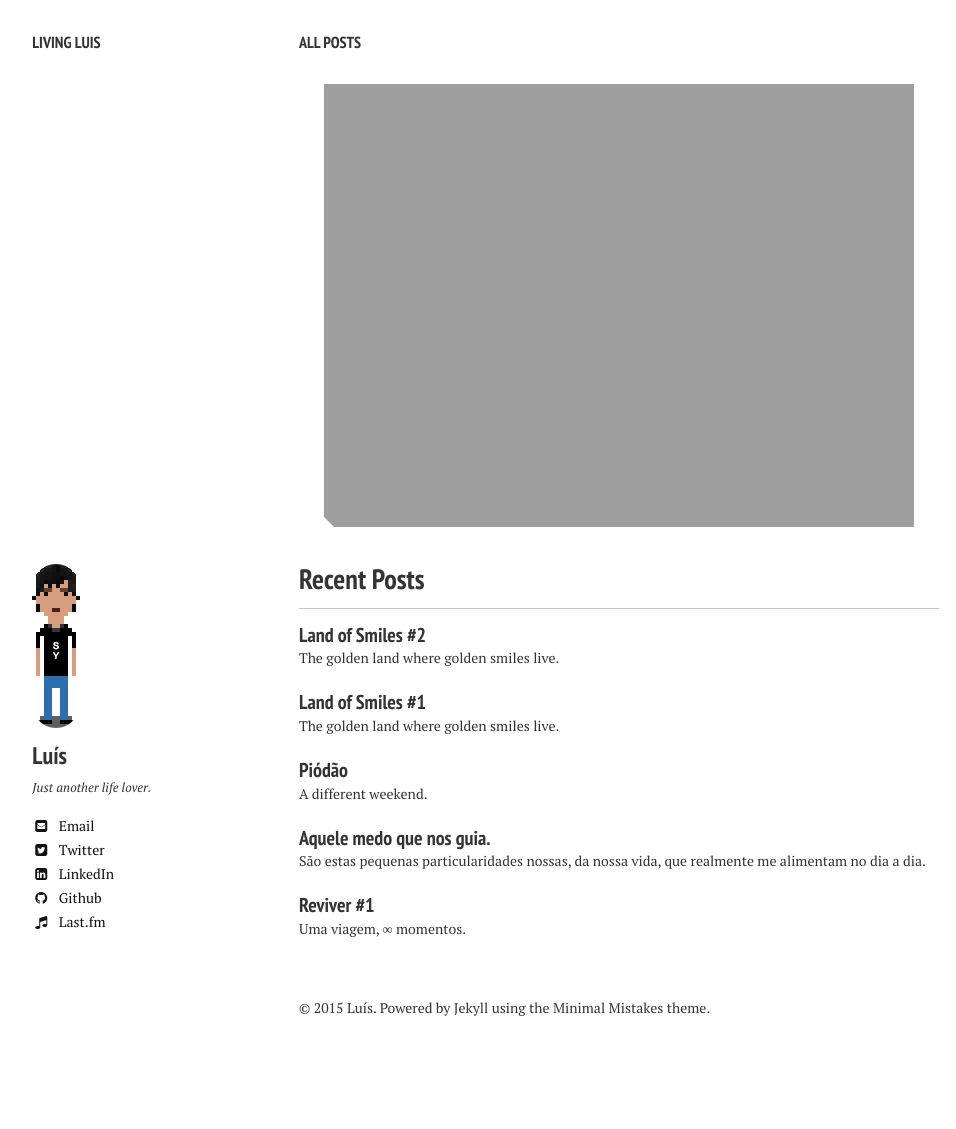
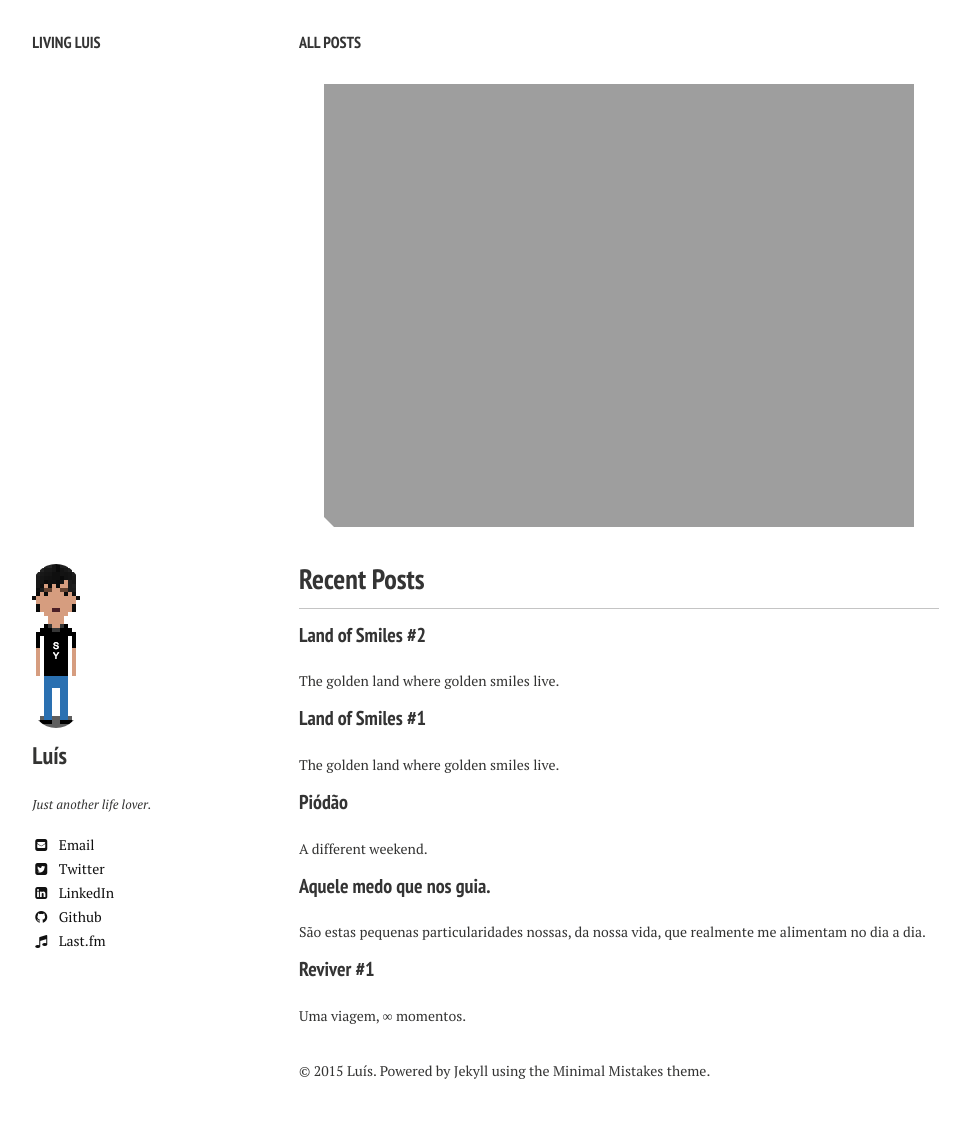
Before and after one commit to luiscspinho/luiscspinho.github.io, a Jekyll site: the page built from index.md, in a window 1280 px wide. Shown: the whole page, without its empty margins (21-977 px from the left). Built offline with Jekyll 4.4.1, drawn with Linux system fonts in a browser that asks for light colours; nearby versions of some CDN libraries; before the commit the page ends 1066 px from its top, so only the background shows below that.

Commit message:
Some small changes on typography to increase readability.

```diff
--- a/_sass/elements.scss
+++ b/_sass/elements.scss
@@ -9,7 +9,7 @@
 }
 /* Figures and images ==================================== */
 figure {
-	margin-bottom: $indent-var;
+	margin-top: $indent-var;
 }
 article img {
 	max-width: 100%;
--- a/_sass/page.scss
+++ b/_sass/page.scss
@@ -217,7 +217,10 @@
 		@include prefix(12,1);
 		@include suffix(12,1);
 		margin-bottom: 2em;
-		@media #{$small} {
+		// typography line-length should be between 45-75 characters.
+		// this magic number is close to that.
+		max-width: 40em;
+		@media #{$medium} {
 			@include grid(12,6);
 			@include prefix(12,0);
 			@include suffix(12,0);
@@ -331,6 +334,7 @@
 		border-bottom: 0 solid transparent;
 	}
 }
+
 .author-social {
   display: block;
   margin-bottom: 5px;
@@ -355,7 +359,7 @@
 		max-width: 110px;
 		@include rounded(150px);
 	}
-	@media #{$small} {
+	@media #{$medium} {
 		display: block;
 		@include grid(12,2);
 		@include prefix(12,0.5);
--- a/_sass/typography.scss
+++ b/_sass/typography.scss
@@ -20,6 +20,11 @@
 }
 h6 {
 	@include font-size(14);
+}
+
+p {
+	@include font(18);
+	line-height: 1.6; // line-height for better readability
 }
 
 // Links
@@ -111,12 +116,12 @@
 // Paragraphs
 // --------------------------------------------------
 p {
-	margin: 0 0 $indent-var;
+	margin: $indent-var 0 0 0;
 	// sibling indentation
   @if $paragraph-indent == true {
     & + p {
 			text-indent: $indent-var;
-			margin-top: -($indent-var);
+			margin-top: $indent-var;
 		}
 	}
 }
@@ -126,11 +131,9 @@
 tt, code, kbd, samp, pre {
 	font-family: $code-font;
 }
-p,
-li {
+
 code {
 	@include font-rem(12);
-		line-height: 1.5;
 	white-space: nowrap;
 	margin: 0 2px;
 	padding: 0 5px;
@@ -138,7 +141,7 @@
 	background-color: #efefef;
 	@include rounded(3px);
 }
-}
+
 pre {
 	@include font-rem(12);
 	line-height: 1.5;
```
Lines whose indentation alone changed are shown as unchanged.
